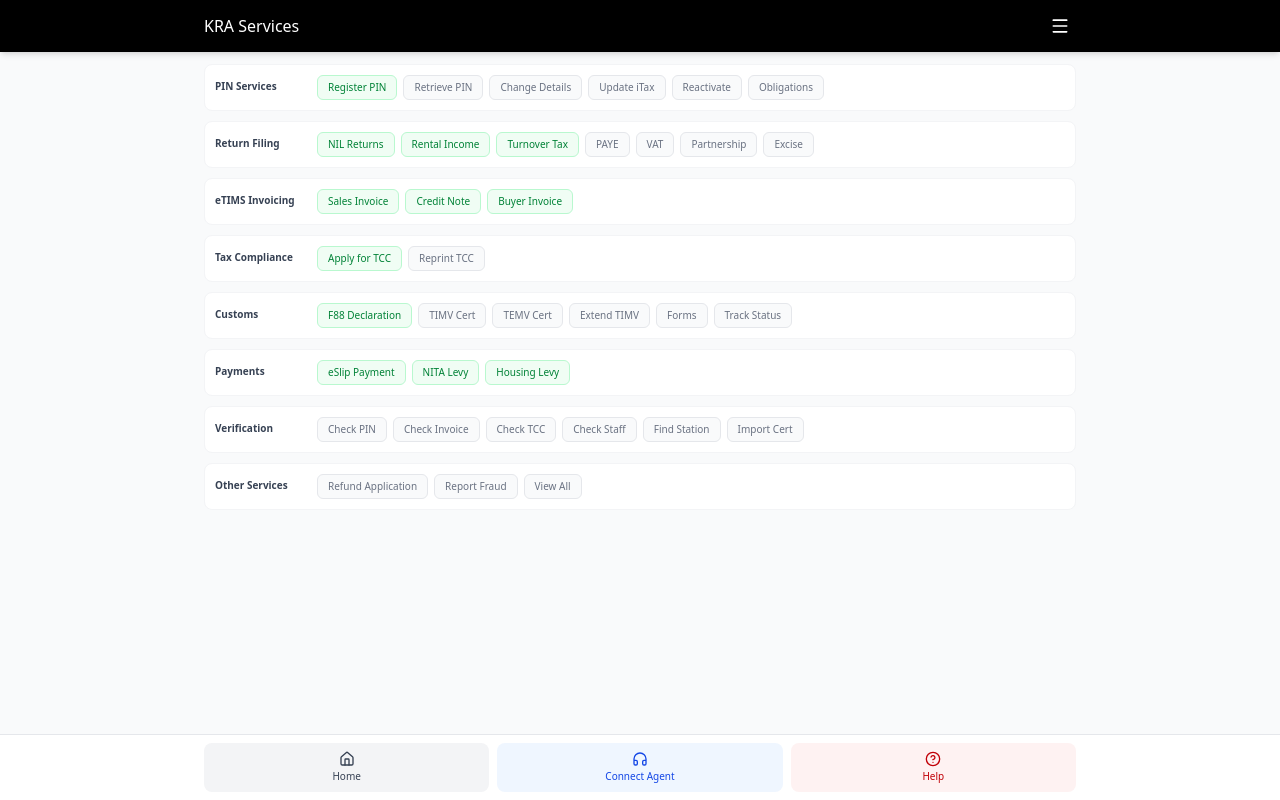
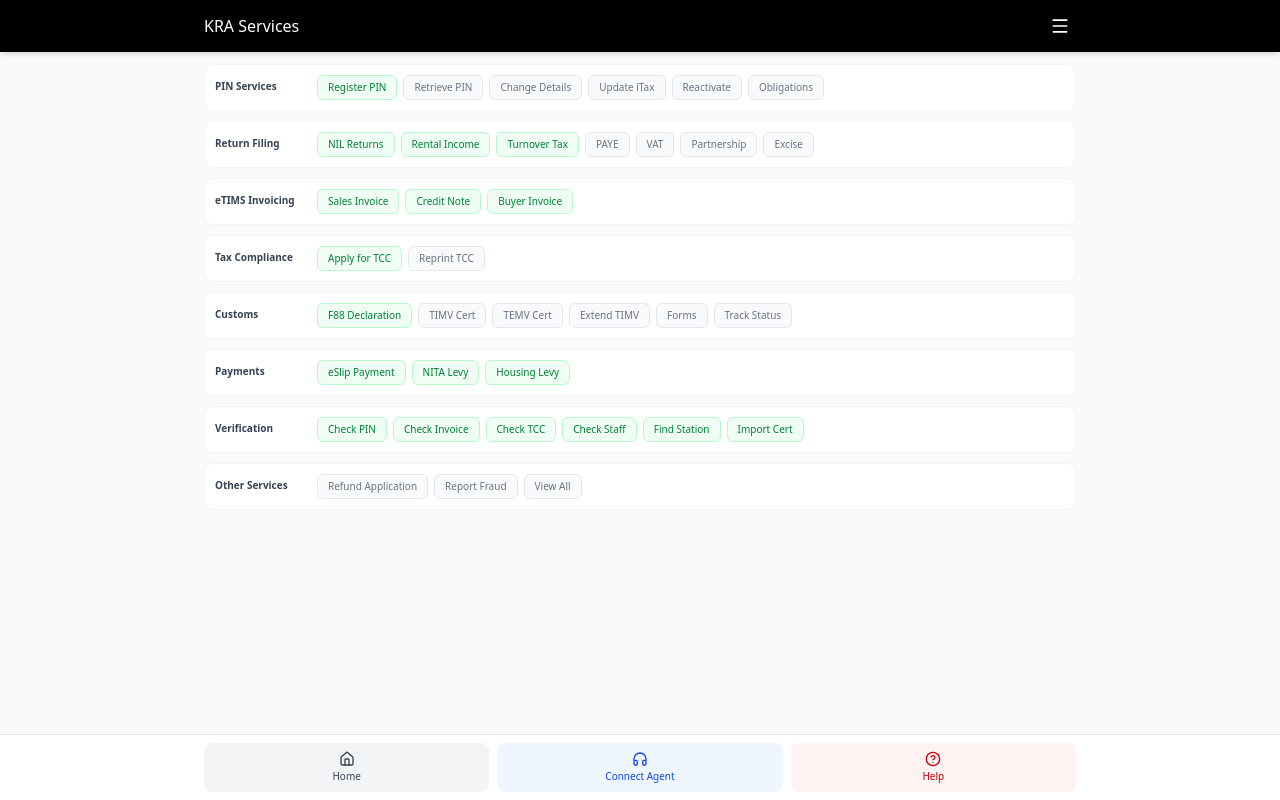
Before and after one commit to saruni-spec/webviewmenu, a Next.js app: page / in a window 1280 px wide. Built offline with nearby package versions, Linux system fonts and the light colour scheme.

Commit message:
correvt verification keys

```diff
--- a/app/page.tsx
+++ b/app/page.tsx
@@ -25,12 +25,12 @@
   "NITA": "https://payments-rho-seven.vercel.app?phone={{phone}}",
   "AHL": "https://payments-rho-seven.vercel.app?phone={{phone}}",
   "TCC Application": "https://tcc-seven-psi.vercel.app?phone={{phone}}",
-  "PIN CHECK": "https://verification-lilac.vercel.app/pin-checker?phone={{phone}}",
-  "Invoice CHECK": "https://verification-lilac.vercel.app/invoice-checker?phone={{phone}}",
-  "TCC CHECK": "https://verification-lilac.vercel.app/tcc-checker?phone={{phone}}",
-  "Staff CHECK": "https://verification-lilac.vercel.app/staff-checker?phone={{phone}}",
-  "Find Station": "https://verification-lilac.vercel.app/know-your-station?phone={{phone}}",
-  "Import Cert": "https://verification-lilac.vercel.app/import-certificate?phone={{phone}}",
+  "PIN Check": "https://verification-lilac.vercel.app/pin-checker?phone={{phone}}",
+  "Invoice Check": "https://verification-lilac.vercel.app/invoice-checker?phone={{phone}}",
+  "TCC Check": "https://verification-lilac.vercel.app/tcc-checker?phone={{phone}}",
+  "Staff Check": "https://verification-lilac.vercel.app/staff-checker?phone={{phone}}",
+  "Station": "https://verification-lilac.vercel.app/know-your-station?phone={{phone}}",
+  "Import Check": "https://verification-lilac.vercel.app/import-certificate?phone={{phone}}",
 };
 
 // Service categories with clearer labels
```
